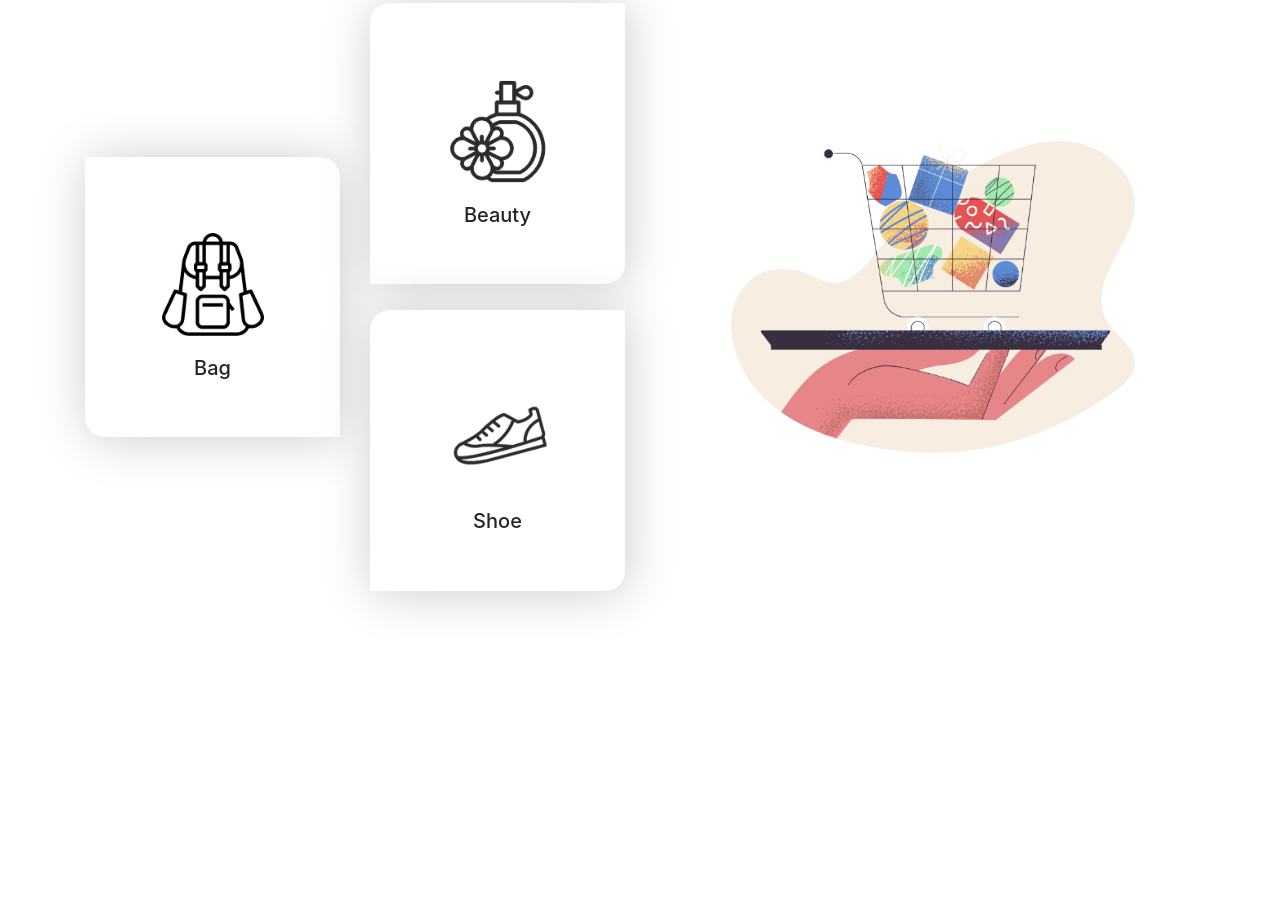
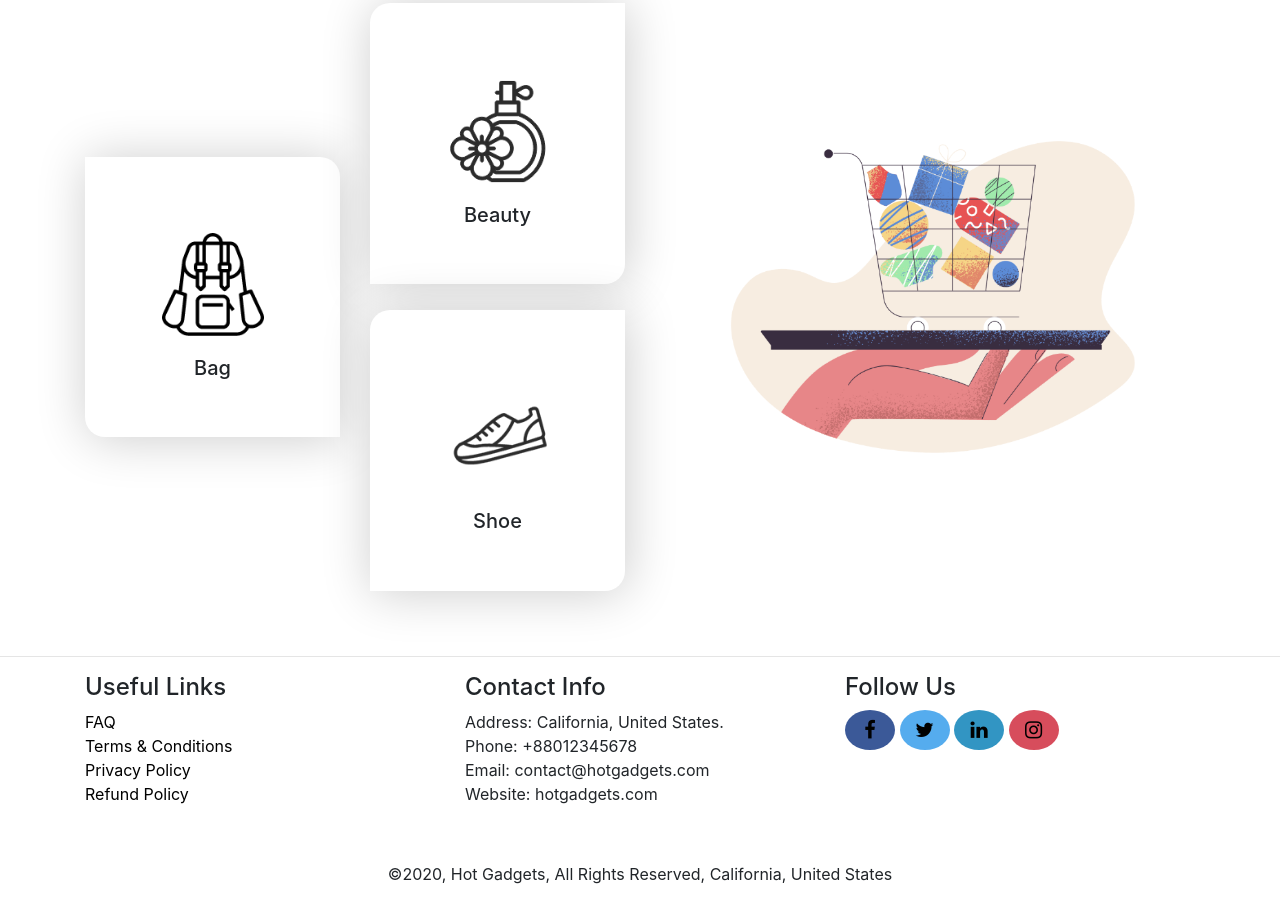
Before and after one commit to masrur-sakib/Hot-Gadgets, a plain HTML site: page index.html in a window 1280 px wide. Shown: the part 2254-3156 px from the top of the page. Before the commit the page ends 2910 px from the top, so only its background shows below. Drawn offline with nearby package versions, Linux system fonts and the light colour scheme.

Commit message:
update 09

```diff
--- a/index.html
+++ b/index.html
@@ -6,7 +6,9 @@
     <title>Hot Gadgets</title>
     <link rel="shortcut icon" type="image/png" href="css/images/favicon.png"/>
     <link rel="stylesheet" href="https://stackpath.bootstrapcdn.com/bootstrap/4.4.1/css/bootstrap.min.css" integrity="sha384-Vkoo8x4CGsO3+Hhxv8T/Q5PaXtkKtu6ug5TOeNV6gBiFeWPGFN9MuhOf23Q9Ifjh" crossorigin="anonymous">
+    <link rel="stylesheet" href="https://cdnjs.cloudflare.com/ajax/libs/font-awesome/4.7.0/css/font-awesome.min.css">
     <link rel="stylesheet" href="style.css">
+
 </head>
 <body>
     <!-- Navbar -->
@@ -169,7 +171,7 @@
     <!-- Categories Section  -->
     <div class="container" id="categories">
         <h3 class="categories">Categories</h3>
-        <hr>
+        <hr id="cat_hr">
         <div class="row cat align-items-center">
                 <div class="col-sm-3">
                     <div class="card cat_bag">
@@ -199,6 +201,38 @@
         </div>
     </div>
 
+    <hr>
+
+    <div class="container footer">
+      <div class="row">
+        <div class="col-sm-4 d-flex flex-column bd-highlight mb-3">
+          <h4>Useful Links</h4>
+          <a href="#">FAQ</a>
+          <a href="#">Terms & Conditions</a>
+          <a href="#">Privacy Policy</a>
+          <a href="#">Refund Policy</a>
+        </div>
+        <div class="col-sm-4">
+          <h4>Contact Info</h4>
+          <p>Address: California, United States.</p>
+          <p>Phone: +88012345678</p>
+          <p>Email: contact@hotgadgets.com</p>
+          <p>Website: hotgadgets.com</p>
+        </div>
+        <div class="col-sm-4">
+          <h4>Follow Us</h4>
+          <a href="#" class="fa fa-facebook"></a>
+          <a href="#" class="fa fa-twitter"></a>
+          <a href="#" class="fa fa-linkedin"></a>
+          <a href="#" class="fa fa-instagram"></a>
+        </div>
+      </div>
+    </div>
+
+    <footer >
+      <p>©2020, Hot Gadgets, All Rights Reserved, California, United States</p>
+    </footer>
+
 
     <!-- JavaScript Scripts -->
     <script src="https://code.jquery.com/jquery-3.4.1.slim.min.js" integrity="sha384-J6qa4849blE2+poT4WnyKhv5vZF5SrPo0iEjwBvKU7imGFAV0wwj1yYfoRSJoZ+n" crossorigin="anonymous"></script>
--- a/style.css
+++ b/style.css
@@ -71,7 +71,7 @@ button{
     text-align: center;
     margin-top: 10%;
 }
-hr{
+#cat_hr{
     width: 40px;
     margin: 0px auto 20px auto;
     padding: 5px 50px;
@@ -110,3 +110,58 @@ hr{
 .cat_busket:hover{
     transform: scale(1.02);
 }
+
+
+/* Social Media Icon  */
+/* Style all font awesome icons */
+.fa {
+    padding: 10px;
+    font-size: 20px;
+    width: 50px;
+    text-align: center;
+    text-decoration: none;
+    border-radius: 50%;
+  }
+
+  /* Add a hover effect if you want */
+  .fa:hover {
+    opacity: 0.7;
+  }
+
+  /* Set a specific color for each brand */
+
+  /* Facebook */
+  .fa-facebook {
+    background: #3B5998;
+    color: white;
+  }
+
+  /* Twitter */
+  .fa-twitter {
+    background: #55ACEE;
+    color: white;
+  }
+
+  /* Twitter */
+  .fa-linkedin {
+    background: #3295C3;
+    color: white;
+  }
+
+  /* Twitter */
+  .fa-instagram {
+    background: #D74D5C;
+    color: white;
+  }
+.footer a{
+    color: black;
+    text text-decoration: none;
+}
+.footer p{
+    margin: 0px;
+}
+
+/* Footer  */
+footer{
+    text-align: center;
+}
```
